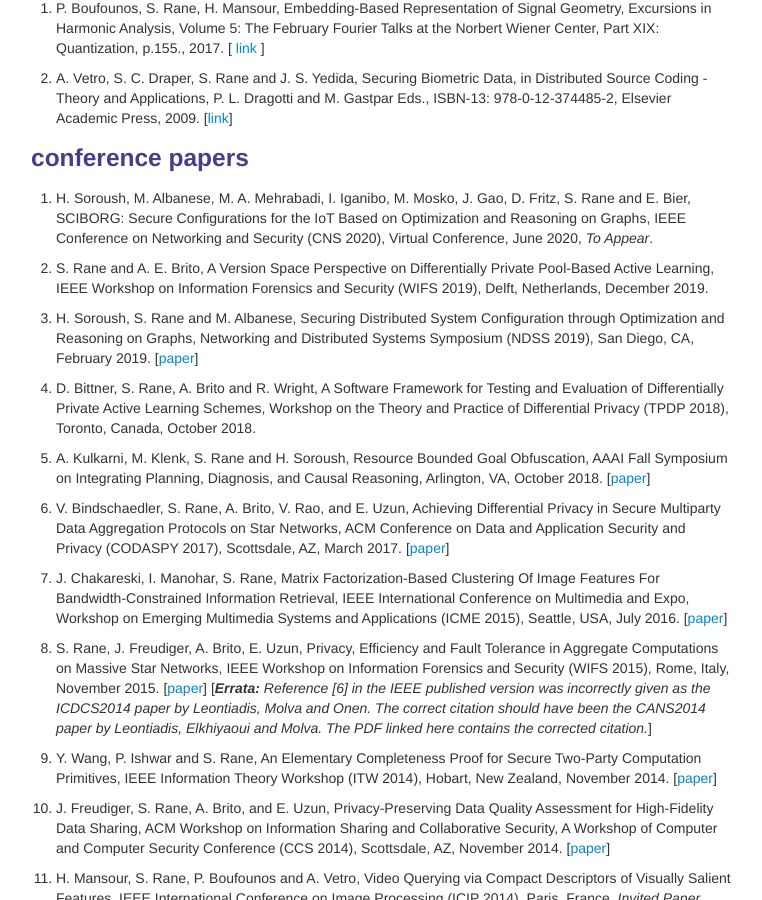
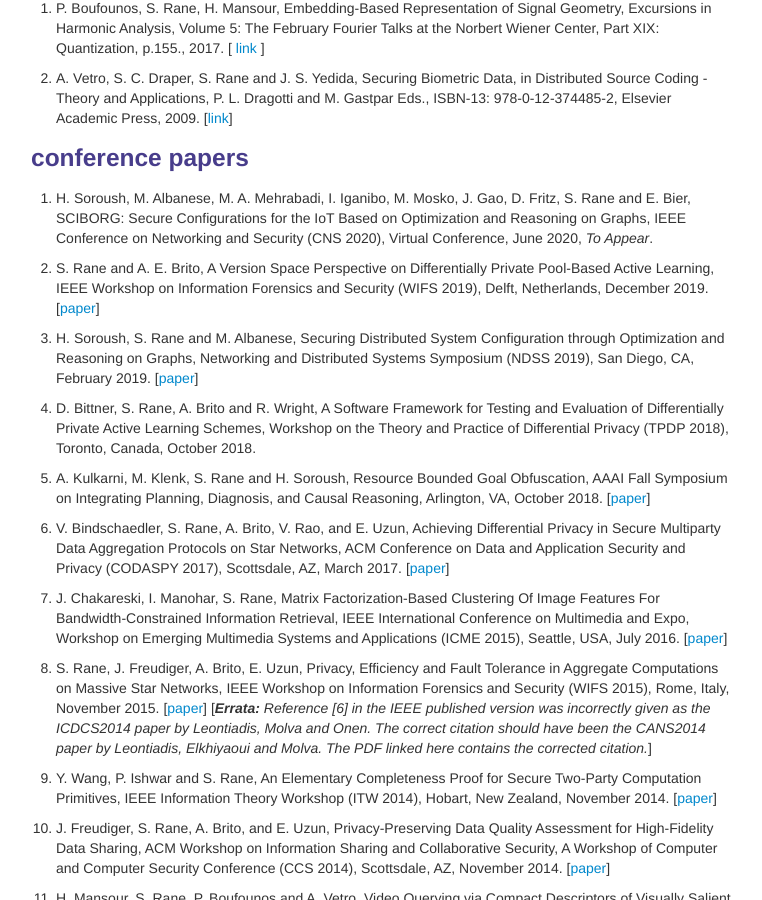
Before and after one commit to shantanudrane/shantanudrane.github.io, a Jekyll site: the page built from pages/pubs.md, in a window 1280 px wide and 900 px high, scrolled down 1256 px. Shown: the whole window, without its empty margins (259-1021 px from the left). Built offline with Jekyll 4.4.1, drawn with Linux system fonts in a browser that asks for light colours.

Commit message:
Fixed link for WIFS 2019 paper

```diff
--- a/pages/pubs.md
+++ b/pages/pubs.md
@@ -50,7 +50,7 @@ description: Shantanu Rane's publications
 ### <a name="conferences"></a>conference papers
 <ol>
 <li><p>H. Soroush, M. Albanese, M. A. Mehrabadi, I. Iganibo, M. Mosko, J. Gao, D. Fritz, S. Rane and E. Bier, SCIBORG: Secure Configurations for the IoT Based on Optimization and Reasoning on Graphs, IEEE Conference on Networking and Security (CNS 2020), Virtual Conference, June 2020, <i>To Appear</i>.</p></li>
-<li><p>S. Rane and A. E. Brito, A Version Space Perspective on Differentially Private Pool-Based Active Learning, IEEE Workshop on Information Forensics and Security (WIFS 2019), Delft, Netherlands, December 2019. </p></li>
+<li><p>S. Rane and A. E. Brito, A Version Space Perspective on Differentially Private Pool-Based Active Learning, IEEE Workshop on Information Forensics and Security (WIFS 2019), Delft, Netherlands, December 2019. [<a href="../assets/docs/rane19wifs.pdf">paper</a>]</p></li>
 <li><p>H. Soroush, S. Rane and M. Albanese, Securing Distributed System Configuration through Optimization and Reasoning on Graphs, Networking and Distributed Systems Symposium (NDSS 2019), San Diego, CA, February 2019. [<a href = "../assets/docs/soroush19ndss-poster.pdf">paper</a>]</p></li>
 <li><p>D. Bittner, S. Rane, A. Brito and R. Wright, A Software Framework for Testing and Evaluation of Differentially Private Active Learning Schemes, Workshop on the Theory and Practice of Differential Privacy (TPDP 2018), Toronto, Canada, October 2018.</p></li>
 <li><p>A. Kulkarni, M. Klenk, S. Rane and H. Soroush, Resource Bounded Goal Obfuscation, AAAI Fall Symposium on Integrating Planning, Diagnosis, and Causal Reasoning, Arlington, VA, October 2018. [<a href = "../assets/docs/kulkarni18aaai.pdf">paper</a>]</p></li>
```
